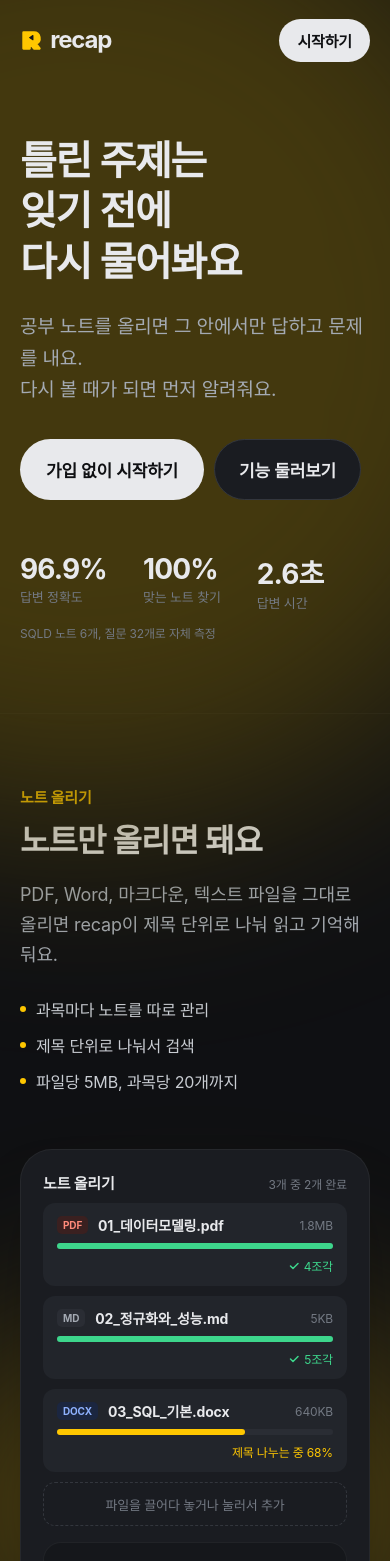
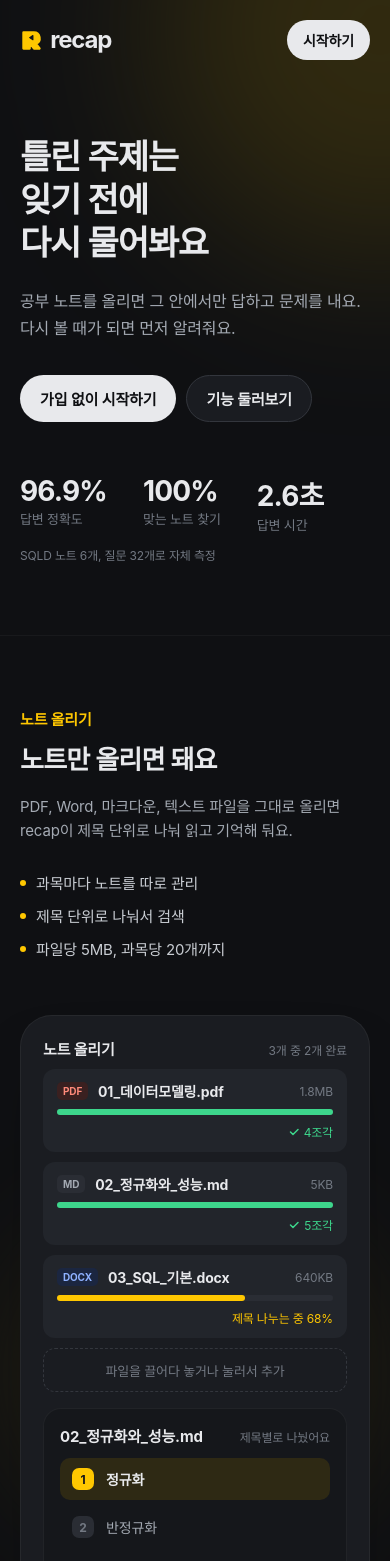
Before and after one commit to Gwakgarin/study-agent, a React (Vite) app in the folder frontend/: page / in a window 390 px wide. Shown: the top 1561 px of the page. Built offline with nearby package versions, Linux system fonts and the light colour scheme; a web font is replaced by a local one.

Commit message:
style: make phone layouts fit, keep Korean words whole when wrapping

```diff
--- a/frontend/src/index.css
+++ b/frontend/src/index.css
@@ -57,6 +57,9 @@ html, body, #root {
 body {
   font-family: "Pretendard Variable", Pretendard, -apple-system, BlinkMacSystemFont, system-ui, sans-serif;
   letter-spacing: -0.01em;
+  /* Korean wraps at spaces, not mid-word ("하나 / 요?"); long file names and URLs may still break. */
+  word-break: keep-all;
+  overflow-wrap: anywhere;
   -webkit-font-smoothing: antialiased;
   background: var(--bg);
   color: var(--text-primary);
@@ -394,7 +397,6 @@ body {
   font-size: 0.95rem;
   line-height: 1.65;
   white-space: pre-wrap;
-  word-break: break-word;
 }
 
 .chat-row-user .bubble {
@@ -546,6 +548,15 @@ body {
   color: var(--text-primary);
 }
 
+/* ---- top bar on the projects and login pages ---- */
+.navbar {
+  display: flex;
+  align-items: center;
+  justify-content: space-between;
+  gap: 12px;
+  padding: 20px 0 4px;
+}
+
 /* ---- projects page ---- */
 .projects-page {
   max-width: 900px;
@@ -581,6 +592,8 @@ body {
 
 .project-create input {
   flex: 1;
+  /* without this the input keeps its default width and pushes the button off a phone screen */
+  min-width: 0;
   border: 1px solid var(--border);
   background: var(--surface-alt);
   color: var(--text-primary);
@@ -1412,7 +1425,8 @@ body {
 
 .lp-legend {
   display: flex;
-  gap: 16px;
+  flex-wrap: wrap;
+  gap: 8px 16px;
   font-size: 13px;
   color: var(--text-muted);
 }
@@ -1421,6 +1435,7 @@ body {
   display: flex;
   align-items: center;
   gap: 6px;
+  white-space: nowrap;
 }
 
 .lp-legend .end {
@@ -1587,6 +1602,18 @@ body {
   .lp-start h2 {
     font-size: 32px;
   }
+  /* Desktop-sized pills (56px tall) took a third of the cover's width each on a phone. */
+  .lp-btn {
+    padding: 13px 20px;
+    font-size: 15px;
+  }
+  .lp-btn.ghost {
+    padding: 12px 19px;
+  }
+  .lp-btn.small {
+    padding: 8px 14px;
+    font-size: 14px;
+  }
   .lp-upload,
   .lp-choices {
     grid-template-columns: 1fr;
@@ -1596,6 +1623,23 @@ body {
   }
   .lp-chat {
     padding: 24px;
+  }
+  /* The hero app preview is hidden here, so the full-size glow behind it would tint the
+     whole cover. Keep a smaller light in the top-right corner instead. */
+  .lp-glow {
+    width: 460px;
+    height: 460px;
+    right: -220px;
+    top: -200px;
+    opacity: 0.45;
+    filter: blur(90px);
+  }
+  .lp-feature-visual::before,
+  .lp-choices::before {
+    width: 300px;
+    height: 240px;
+    opacity: 0.45;
+    filter: blur(80px);
   }
 }
 
@@ -2365,3 +2409,47 @@ body {
   font-size: 0.9rem;
   color: var(--text-secondary);
 }
+
+/* ---- phone sizes ----
+   One scale for phones, measured at 375px: titles 34/26/24, body 15-16, secondary 13,
+   nothing under 12. Tap targets follow Apple's 44pt guideline for main actions and stay
+   at least 36px for small inline ones. Inputs are 16px because iOS Safari zooms the page
+   into any input with smaller text. */
+@media (max-width: 640px) {
+  .lp-hero-copy h1 { font-size: 34px; }
+  .lp-hero-copy > p { font-size: 16px; }
+  .lp-feature h2,
+  .lp-start h2 { font-size: 26px; }
+  .lp-feature p,
+  .lp-start > p,
+  .lp-feature li { font-size: 15px; }
+  .lp-btn.small { padding: 10px 16px; }
+
+  .projects-content h1 { font-size: 24px; }
+  .projects-sub { font-size: 14px; }
+
+  .bubble,
+  .quiz-question { font-size: 15px; }
+
+  .chat-input-bar input,
+  .project-create input,
+  .auth-form input,
+  .modal input { font-size: 16px; }
+  .chat-input-bar input { min-height: 40px; }
+  .chat-input-bar button { min-height: 40px; min-width: 56px; font-size: 15px; }
+
+  .btn-primary { min-height: 44px; font-size: 15px; }
+  .sidebar-toggle,
+  .sidebar-close { min-width: 44px; min-height: 44px; }
+  .nav-user button { min-height: 36px; font-size: 13px; }
+  .guest-bar button { min-height: 36px; font-size: 14px; }
+  .sources-toggle { min-height: 36px; font-size: 13px; }
+  .practice-button { min-height: 36px; padding: 0 4px; font-size: 13px; }
+
+  .due-badge,
+  .quiz-badge,
+  .topic-meta,
+  .upload-hint,
+  .avatar,
+  .project-stats dt { font-size: 12px; }
+}
```
